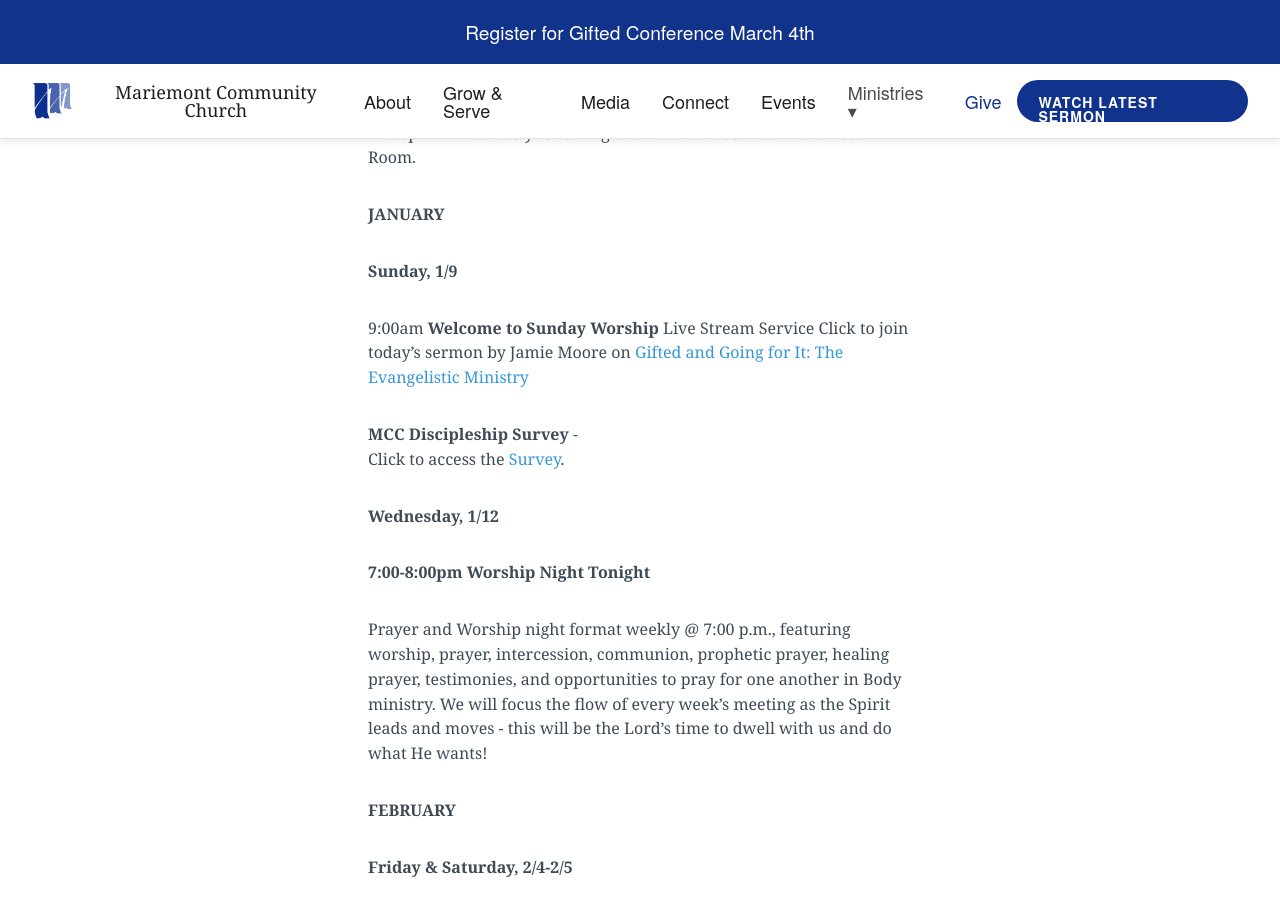
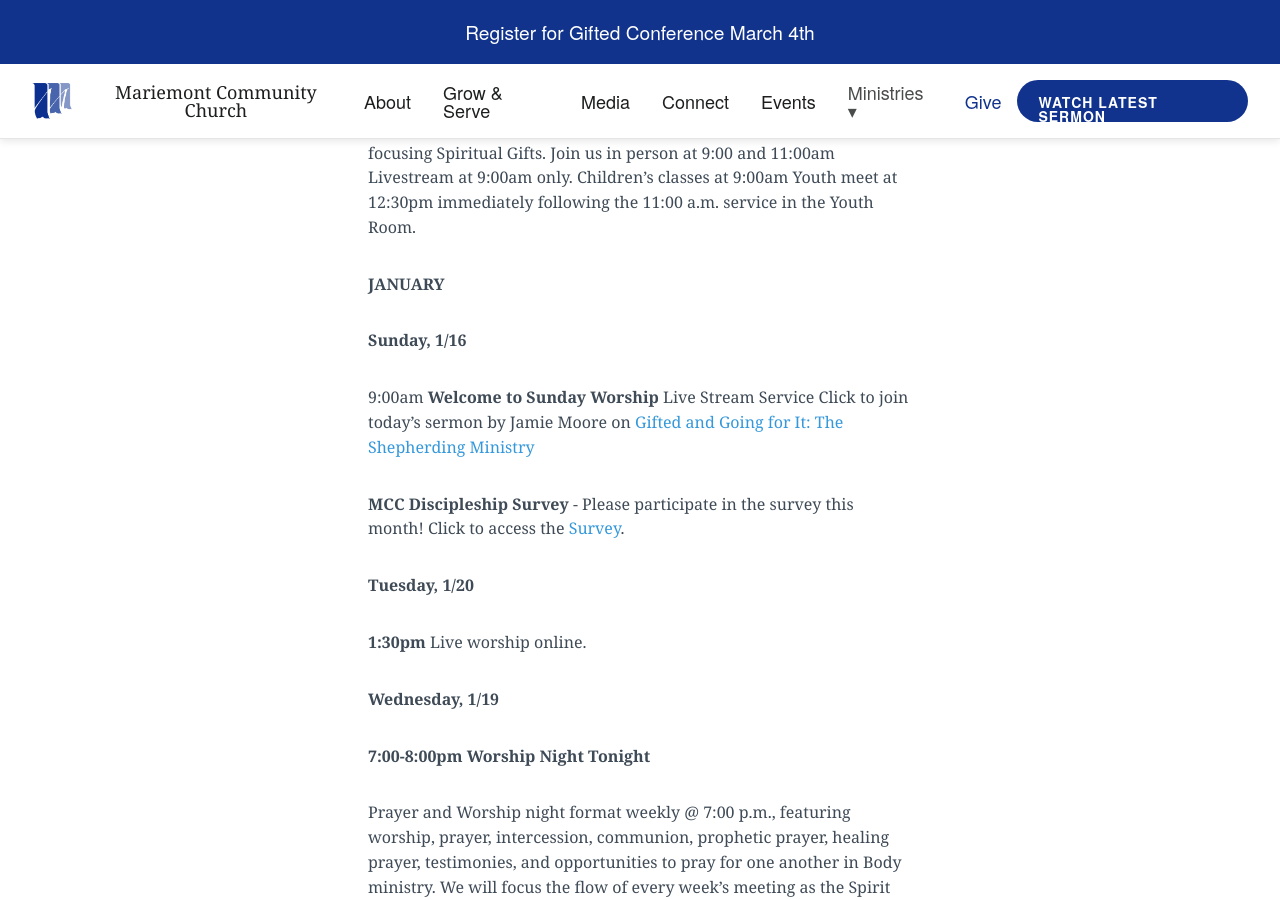
Before and after one commit to lukemoderwell/mariemont, a Jekyll site: the page built from updates.markdown, in a window 1280 px wide and 900 px high, scrolled down 1020 px. Built offline with Jekyll 4.4.1, drawn with Linux system fonts in a browser that asks for light colours; nearby versions of some CDN libraries; some of the changed text lies outside the part shown.

Commit message:
Updated Updates

```diff
--- a/updates.markdown
+++ b/updates.markdown
@@ -11,7 +11,7 @@
 
 ## Events and Announcements
 
-### **We will have in-person services 9:00 and 11:00 a.m. on Sunday, 1/16/22**
+### **We are having in-person worship services 9:00 and 11:00 a.m. today, Sunday, 1/16/22 Children's Ministry will be streamed online due to COVID**
 
 
 
@@ -36,14 +36,18 @@
 
 **JANUARY**
 
-**Sunday, 1/9**
+**Sunday, 1/16**
 
-9:00am **Welcome to Sunday Worship** Live Stream Service Click to join today's sermon by Jamie Moore on [Gifted and Going for It: The Evangelistic Ministry](https://youtu.be/edJm6NzgDwk)
+9:00am **Welcome to Sunday Worship** Live Stream Service Click to join today's sermon by Jamie Moore on [Gifted and Going for It: The Shepherding Ministry](https://youtu.be/x7zlf71CWG0)
 
-**MCC Discipleship Survey** -
+**MCC Discipleship Survey** - Please participate in the survey this month!
 Click to access the [Survey](https://www.surveymonkey.com/r/MCCSurvey2022).
 
-**Wednesday, 1/12**
+**Tuesday, 1/20**
+
+**1:30pm** Live worship online.
+
+**Wednesday, 1/19**
 
 **7:00-8:00pm**  **Worship Night Tonight**
 
```
